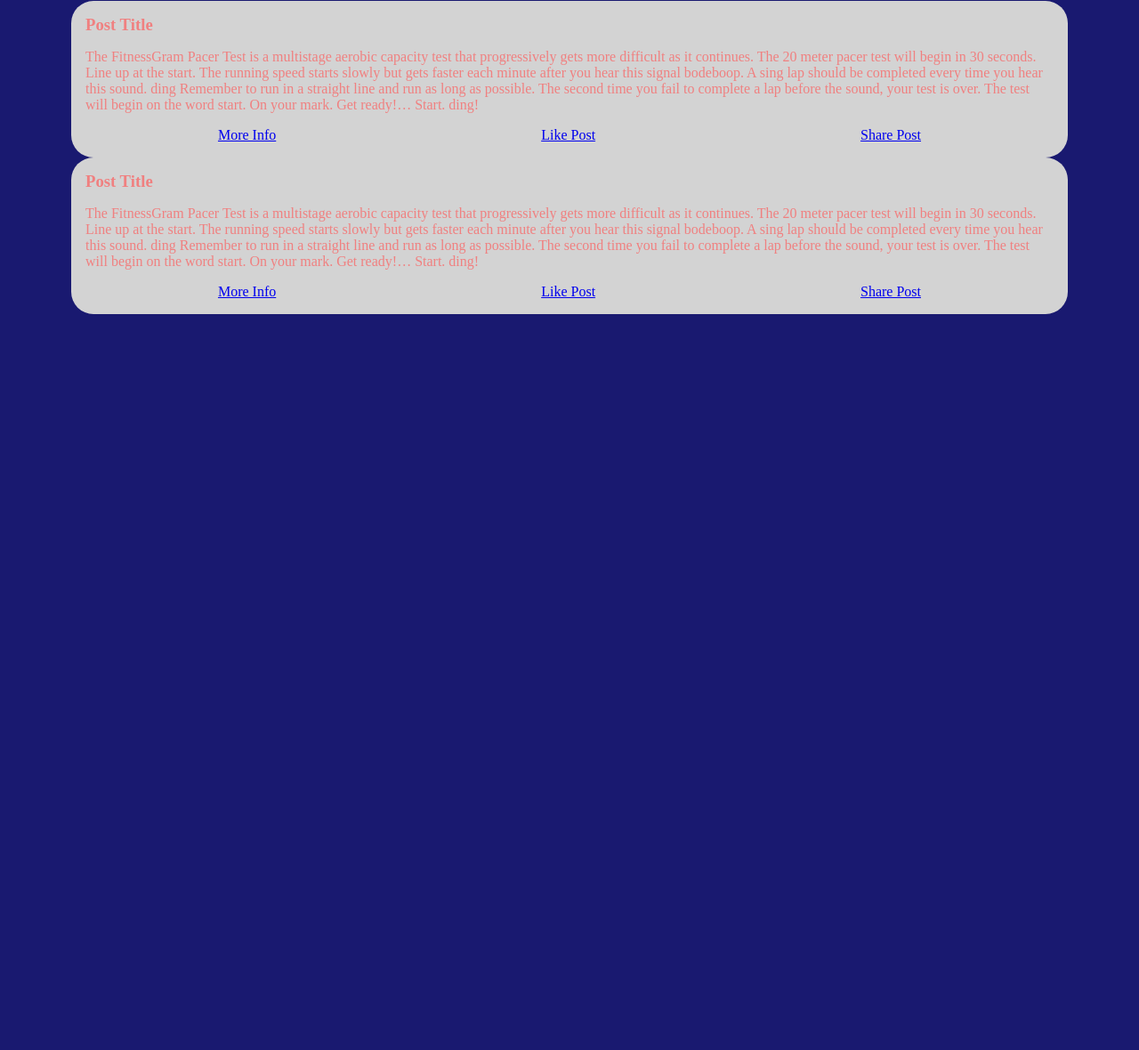
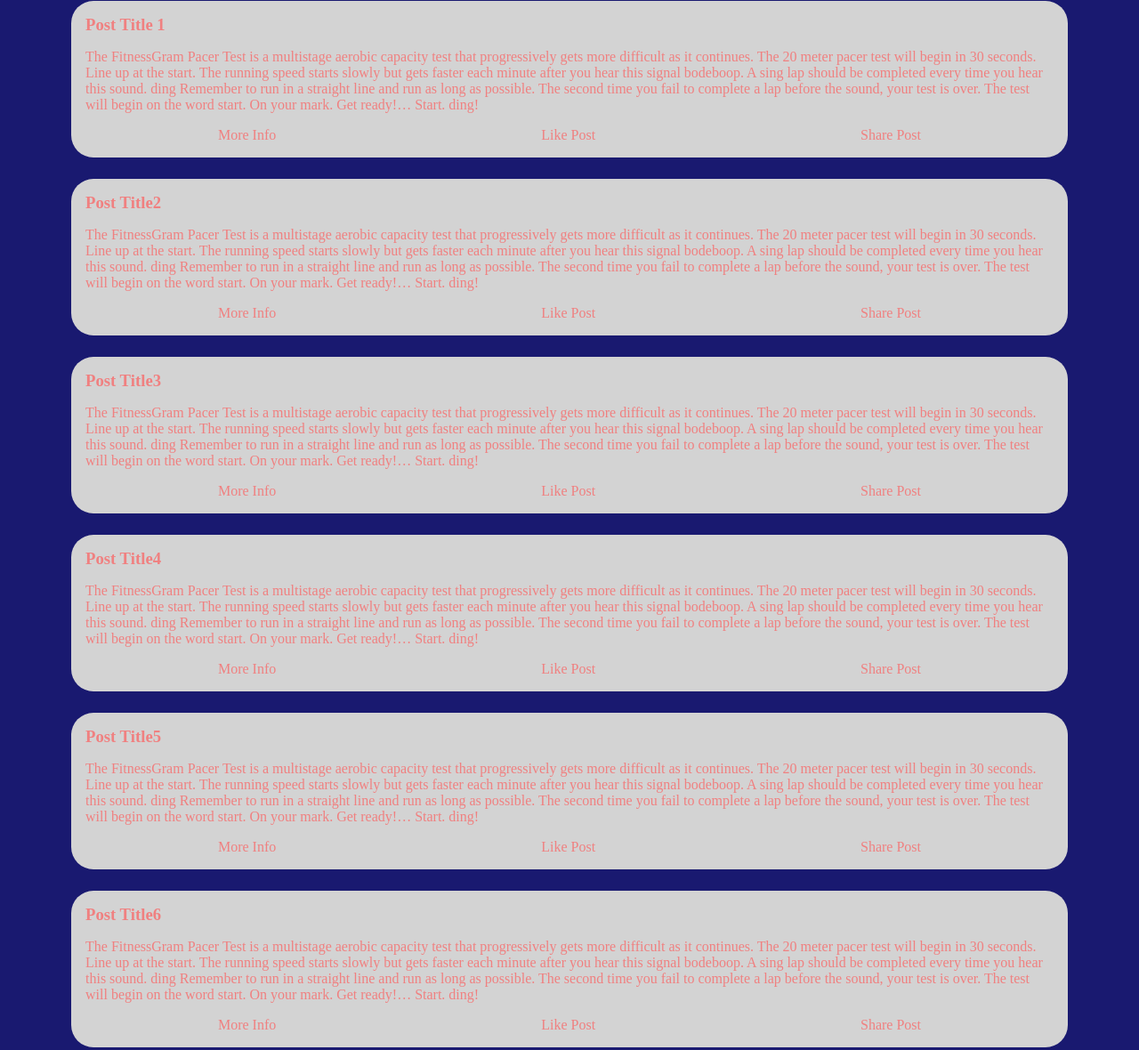
Before and after one commit to Rcordero231/grid_blog_setup, a plain HTML site: page index.html in a window 1280 px wide. Shown: the part 447-1627 px from the top of the page at 89% size. Before the commit the page ends 800 px from the top, so only its background shows below. Drawn offline with Linux system fonts and the light colour scheme.

Commit message:
added more posts

```diff
--- a/CSS/main.css
+++ b/CSS/main.css
@@ -98,6 +98,7 @@ body {
         border: lightcoral;
         border-radius: 25px;
         padding: 1em;
+        margin-bottom: 3vh;
     }
 
     .post-text {
@@ -109,12 +110,12 @@ body {
         justify-content: space-around;
     }
 
-    .cardlinks > a {
+    .card-links > a {
         color: lightcoral;
         text-decoration: none;
     }
 
-    .cardlinks > a:hover {
+    .card-links > a:hover {
         color: midnightblue;
-        text-decoration: none;
+        text-decoration: underline;
     }
--- a/index.html
+++ b/index.html
@@ -33,7 +33,7 @@
             <!-- single post card -->
             <div class="post-card">
                 <!-- title section -->
-                <h3>Post Title</h3>
+                <h3>Post Title 1</h3>
                 <!-- content section -->
                 <p class="post-text"> The FitnessGram Pacer Test is a multistage aerobic capacity test that progressively gets more difficult as it continues. The 20 meter pacer test will begin in 30 seconds. Line up at the start. The running speed starts slowly but gets faster each minute after you hear this signal bodeboop. A sing lap should be completed every time you hear this sound. ding Remember to run in a straight line and run as long as possible. The second time you fail to complete a lap before the sound, your test is over. The test will begin on the word start. On your mark. Get ready!… Start. ding!</p>
                 <!-- links -->
@@ -46,7 +46,72 @@
             <!-- single post card -->
             <div class="post-card">
                 <!-- title section -->
-                <h3>Post Title</h3>
+                <h3>Post Title2</h3>
+                <!-- content section -->
+                <p class="post-text"> The FitnessGram Pacer Test is a multistage aerobic capacity test that progressively gets more difficult as it continues. The 20 meter pacer test will begin in 30 seconds. Line up at the start. The running speed starts slowly but gets faster each minute after you hear this signal bodeboop. A sing lap should be completed every time you hear this sound. ding Remember to run in a straight line and run as long as possible. The second time you fail to complete a lap before the sound, your test is over. The test will begin on the word start. On your mark. Get ready!… Start. ding!</p>
+                <!-- links -->
+                <div class="card-links">
+                    <a href="#">More Info</a>
+                    <a href="#">Like Post</a>
+                    <a href="#""> Share Post</a>
+                </div>
+            </div>
+            <!-- single post card -->
+            <div class="post-card">
+                <!-- title section -->
+                <h3>Post Title3</h3>
+                <!-- content section -->
+                <p class="post-text"> The FitnessGram Pacer Test is a multistage aerobic capacity test that progressively gets more difficult as it continues. The 20 meter pacer test will begin in 30 seconds. Line up at the start. The running speed starts slowly but gets faster each minute after you hear this signal bodeboop. A sing lap should be completed every time you hear this sound. ding Remember to run in a straight line and run as long as possible. The second time you fail to complete a lap before the sound, your test is over. The test will begin on the word start. On your mark. Get ready!… Start. ding!</p>
+                <!-- links -->
+                <div class="card-links">
+                    <a href="#">More Info</a>
+                    <a href="#">Like Post</a>
+                    <a href="#""> Share Post</a>
+                </div>
+            </div>
+            <!-- single post card -->
+            <div class="post-card">
+                <!-- title section -->
+                <h3>Post Title4</h3>
+                <!-- content section -->
+                <p class="post-text"> The FitnessGram Pacer Test is a multistage aerobic capacity test that progressively gets more difficult as it continues. The 20 meter pacer test will begin in 30 seconds. Line up at the start. The running speed starts slowly but gets faster each minute after you hear this signal bodeboop. A sing lap should be completed every time you hear this sound. ding Remember to run in a straight line and run as long as possible. The second time you fail to complete a lap before the sound, your test is over. The test will begin on the word start. On your mark. Get ready!… Start. ding!</p>
+                <!-- links -->
+                <div class="card-links">
+                    <a href="#">More Info</a>
+                    <a href="#">Like Post</a>
+                    <a href="#""> Share Post</a>
+                </div>
+            </div>
+            <!-- single post card -->
+            <div class="post-card">
+                <!-- title section -->
+                <h3>Post Title5</h3>
+                <!-- content section -->
+                <p class="post-text"> The FitnessGram Pacer Test is a multistage aerobic capacity test that progressively gets more difficult as it continues. The 20 meter pacer test will begin in 30 seconds. Line up at the start. The running speed starts slowly but gets faster each minute after you hear this signal bodeboop. A sing lap should be completed every time you hear this sound. ding Remember to run in a straight line and run as long as possible. The second time you fail to complete a lap before the sound, your test is over. The test will begin on the word start. On your mark. Get ready!… Start. ding!</p>
+                <!-- links -->
+                <div class="card-links">
+                    <a href="#">More Info</a>
+                    <a href="#">Like Post</a>
+                    <a href="#""> Share Post</a>
+                </div>
+            </div>
+            <!-- single post card -->
+            <div class="post-card">
+                <!-- title section -->
+                <h3>Post Title6</h3>
+                <!-- content section -->
+                <p class="post-text"> The FitnessGram Pacer Test is a multistage aerobic capacity test that progressively gets more difficult as it continues. The 20 meter pacer test will begin in 30 seconds. Line up at the start. The running speed starts slowly but gets faster each minute after you hear this signal bodeboop. A sing lap should be completed every time you hear this sound. ding Remember to run in a straight line and run as long as possible. The second time you fail to complete a lap before the sound, your test is over. The test will begin on the word start. On your mark. Get ready!… Start. ding!</p>
+                <!-- links -->
+                <div class="card-links">
+                    <a href="#">More Info</a>
+                    <a href="#">Like Post</a>
+                    <a href="#""> Share Post</a>
+                </div>
+            </div>
+            <!-- single post card -->
+            <div class="post-card">
+                <!-- title section -->
+                <h3>Post Title7</h3>
                 <!-- content section -->
                 <p class="post-text"> The FitnessGram Pacer Test is a multistage aerobic capacity test that progressively gets more difficult as it continues. The 20 meter pacer test will begin in 30 seconds. Line up at the start. The running speed starts slowly but gets faster each minute after you hear this signal bodeboop. A sing lap should be completed every time you hear this sound. ding Remember to run in a straight line and run as long as possible. The second time you fail to complete a lap before the sound, your test is over. The test will begin on the word start. On your mark. Get ready!… Start. ding!</p>
                 <!-- links -->
```
